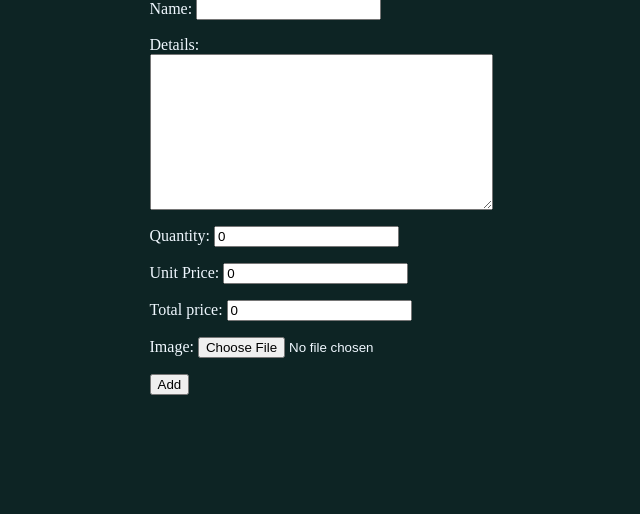
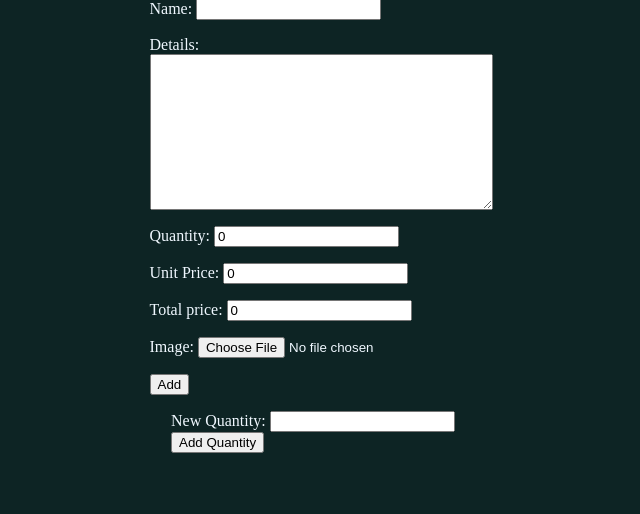
Before and after one commit to MUNGUAHANA/FullWeb2Project, a Django app: page /add/ in a window 1280 px wide. Shown: the part 181-695 px from the top of the page, without its empty margins (279-919 px from the left). Run offline with Django 3.2, Linux system fonts and the light colour scheme.

Commit message:
push some additional features

```diff
--- a/Web2FullProject/WEB2Store/base/models.py
+++ b/Web2FullProject/WEB2Store/base/models.py
@@ -12,8 +12,6 @@ class Les_produits(models.Model):
     Total_price= models.IntegerField(default=0)
     image = models.ImageField(upload_to="pages\static\pages\img", null=True, blank=True)
 
-    def __str__(self):
-        return self.name
 
 
 class WishlistItem(models.Model):
@@ -48,3 +46,12 @@ class Notification(models.Model):
     #user = models.ForeignKey(User, on_delete=models.CASCADE, null=True, blank=True) # Optional: Associate with user
 
     def __str__(self): return f"{self.message} - {self.created}"
+
+''' def update_quantity(self, quantity_added):
+    self.current_quantity += quantity_added
+    self.save()
+    product = Les_produits.objects.get(id=post_id)
+    product.update_quantity(quantity_added)
+
+    def __str__(self):
+        return self.name '''
--- a/Web2FullProject/WEB2Store/pages/templates/pages/add_product.html
+++ b/Web2FullProject/WEB2Store/pages/templates/pages/add_product.html
@@ -24,5 +24,11 @@ margin-left: 450px;">
 {{ form.as_p }}
 <input type="submit" value="Add">
 </form>
+<form method="post">
+    {% csrf_token %}
+    <label for="new_quantity">New Quantity:</label>
+    <input type="number" name="new_quantity" id="new_quantity" required>
+    <button type="submit">Add Quantity</button>
+  </form>
 </body>
 {% endblock %}
--- a/Web2FullProject/WEB2Store/pages/views.py
+++ b/Web2FullProject/WEB2Store/pages/views.py
@@ -85,6 +85,19 @@ def create_notification(sender, instance, created, **kwargs):
     if created: # Create a notification when a new product is saved
         Notification.objects.create( message=f"New product added: {instance.name}", )
 
+
+def product_detail(request, product_id):
+    product = get_object_or_404(Les_produits, id=product_id)
+    # ... other view logic ...
+
+    if request.method == 'POST':
+        # Handle form submission:
+        new_quantity = int(request.POST.get('new_quantity'))  # Get the new quantity from the form
+        product.update_quantity(new_quantity)
+        # ... other logic after quantity update (e.g., redirect) ...
+
+    context = {'product': product}
+    return render(request, 'product_detail.html', context)
 ''' def incementFunct(Les_produits,Quantity,post_id, increment=True):
     instance=get_object_or_404(Les_produits,id=post_id)
     setattr(instance, Quantity, getattr(instance, Quantity) +(1 if increment))  '''
```
